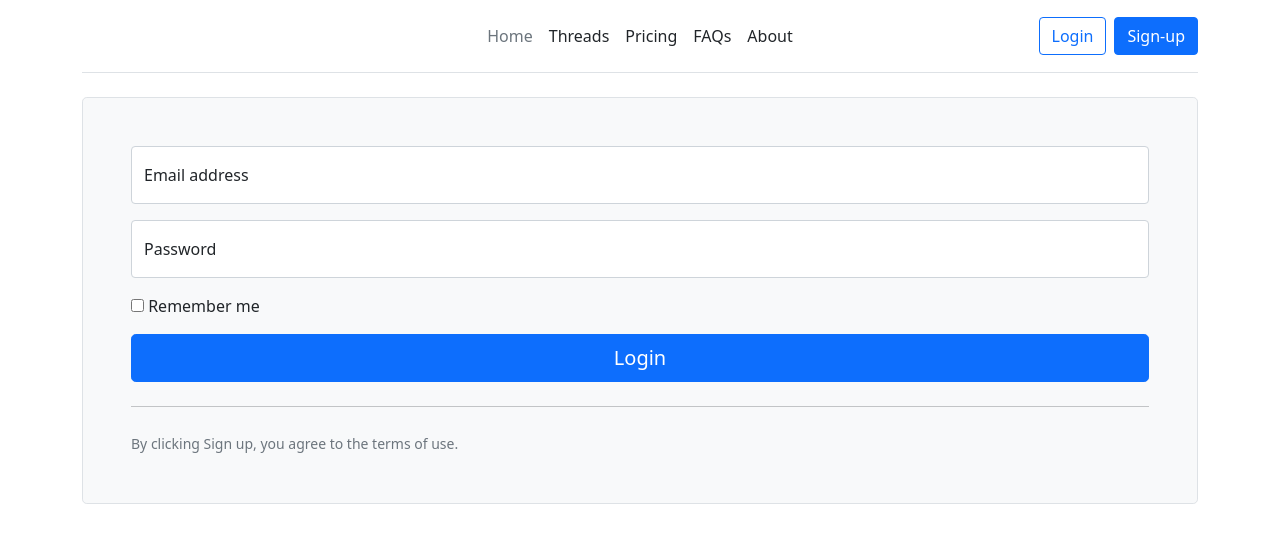
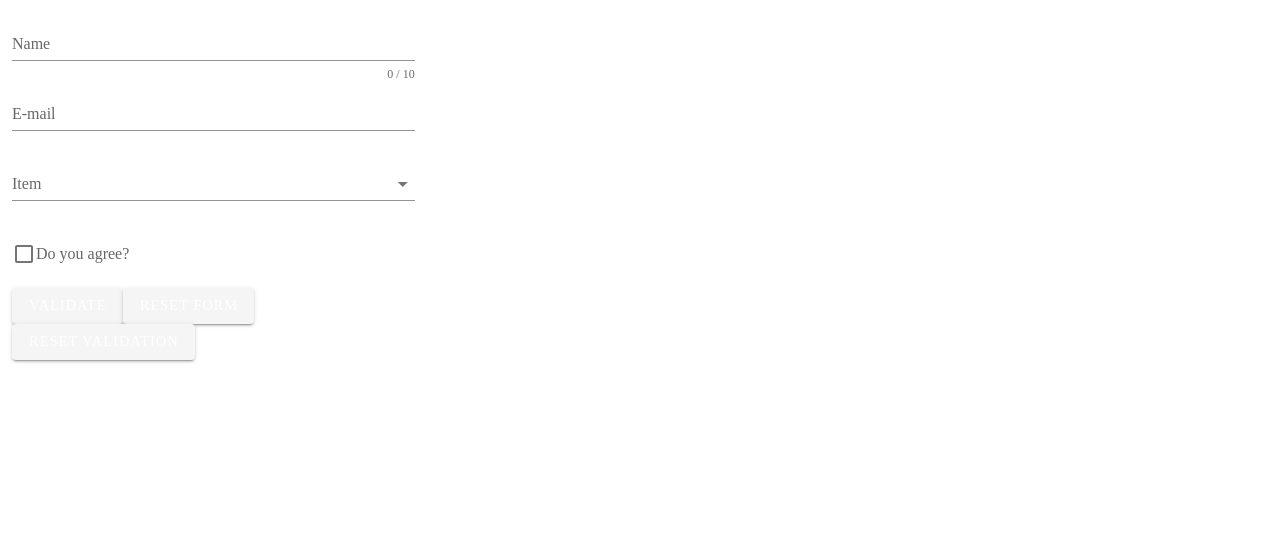
Before and after one commit to sa-bt/QuestonSystemClient, a Nuxt app: page /login in a window 1280 px wide. Shown: the top 542 px of the page. Built offline with nearby package versions, Linux system fonts and the light colour scheme; no server answers.

Commit message:
change ui package to the vuetify

```diff
--- a/components/Navbar.vue
+++ b/components/Navbar.vue
@@ -1,23 +1,23 @@
 <template>
-  <header class="d-flex flex-wrap align-items-center justify-content-center justify-content-md-between py-3 mb-4 border-bottom">
-    <a href="/" class="d-flex align-items-center col-md-3 mb-2 mb-md-0 text-dark text-decoration-none">
-      <svg class="bi me-2" width="40" height="32" role="img" aria-label="Bootstrap"><use xlink:href="#bootstrap"></use></svg>
-    </a>
+<!--  <header class="d-flex flex-wrap align-items-center justify-content-center justify-content-md-between py-3 mb-4 border-bottom">-->
+<!--    <a href="/" class="d-flex align-items-center col-md-3 mb-2 mb-md-0 text-dark text-decoration-none">-->
+<!--      <svg class="bi me-2" width="40" height="32" role="img" aria-label="Bootstrap"><use xlink:href="#bootstrap"></use></svg>-->
+<!--    </a>-->
 
-    <ul class="nav col-12 col-md-auto mb-2 justify-content-center mb-md-0">
-      <li><a href="#" class="nav-link px-2 link-secondary">Home</a></li>
-      <li><NuxtLink :to="{name:'threads'}" class="nav-link px-2 link-dark">Threads</NuxtLink></li>
-      <li><a href="#" class="nav-link px-2 link-dark">Pricing</a></li>
-      <li><a href="#" class="nav-link px-2 link-dark">FAQs</a></li>
-      <li><a href="#" class="nav-link px-2 link-dark">About</a></li>
-    </ul>
+<!--    <ul class="nav col-12 col-md-auto mb-2 justify-content-center mb-md-0">-->
+<!--      <li><a href="#" class="nav-link px-2 link-secondary">Home</a></li>-->
+<!--      <li><NuxtLink :to="{name:'threads'}" class="nav-link px-2 link-dark">Threads</NuxtLink></li>-->
+<!--      <li><a href="#" class="nav-link px-2 link-dark">Pricing</a></li>-->
+<!--      <li><a href="#" class="nav-link px-2 link-dark">FAQs</a></li>-->
+<!--      <li><a href="#" class="nav-link px-2 link-dark">About</a></li>-->
+<!--    </ul>-->
 
-    <div class="col-md-3 text-end" >
-      <a  @click.prevent="logout" class="btn btn-outline-primary me-2" v-if="$auth.loggedIn">Logout</a>
-      <NuxtLink :to="{name:'login'}"  class="btn btn-outline-primary me-2" v-if="!$auth.loggedIn">Login</NuxtLink>
-      <NuxtLink :to="{name:'register'}" type="button" class="btn btn-primary" v-if="!$auth.loggedIn">Sign-up</NuxtLink>
-    </div>
-  </header>
+<!--    <div class="col-md-3 text-end" >-->
+<!--      <a  @click.prevent="logout" class="btn btn-outline-primary me-2" v-if="$auth.loggedIn">Logout</a>-->
+<!--      <NuxtLink :to="{name:'login'}"  class="btn btn-outline-primary me-2" v-if="!$auth.loggedIn">Login</NuxtLink>-->
+<!--      <NuxtLink :to="{name:'register'}" type="button" class="btn btn-primary" v-if="!$auth.loggedIn">Sign-up</NuxtLink>-->
+<!--    </div>-->
+<!--  </header>-->
 </template>
 
 <script>
--- a/layouts/default.vue
+++ b/layouts/default.vue
@@ -1,8 +1,12 @@
 <template>
-  <div class="container">
-    <Navbar/>
-    <Nuxt/>
-  </div>
+  <v-container fluid>
+    <v-row class="d-flex justify-center">
+      <v-col cols="12" sm="8" md="4">
+        <Navbar/>
+        <Nuxt/>
+      </v-col>
+    </v-row>
+  </v-container>
 </template>
 
 <script>
--- a/nuxt.config.js
+++ b/nuxt.config.js
@@ -15,20 +15,21 @@ export default {
 
   // Global CSS: https://go.nuxtjs.dev/config-css
   css: [
-    "bootstrap/dist/css/bootstrap.min.css",
-    "bootstrap-icons/font/bootstrap-icons.css"
+
   ],
 
   // Plugins to run before rendering page: https://go.nuxtjs.dev/config-plugins
   plugins: [
-    {src: "@/plugins/bootstrap.js", mode: "client"}
   ],
 
   // Auto import components: https://go.nuxtjs.dev/config-components
   components: true,
 
   // Modules for dev and build (recommended): https://go.nuxtjs.dev/config-modules
-  buildModules: [],
+  buildModules: [
+    '@nuxtjs/vuetify',
+
+  ],
 
   // Modules: https://go.nuxtjs.dev/config-modules
   modules: [
--- a/package.json
+++ b/package.json
@@ -13,13 +13,12 @@
     "@nuxtjs/auth-next": "5.0.0-1624817847.21691f1",
     "@nuxtjs/axios": "^5.13.6",
     "@nuxtjs/pwa": "^3.3.5",
-    "bootstrap": "^5.1.1",
-    "bootstrap-icons": "^1.5.0",
     "core-js": "^3.15.1",
     "nuxt": "^2.15.8",
     "vuex": "^3.6.2"
   },
   "devDependencies": {
+    "@nuxtjs/vuetify": "^1.12.2",
     "eslint-config-prettier": "^8.3.0",
     "prettier": "^2.3.2"
   }
--- a/pages/login.vue
+++ b/pages/login.vue
@@ -1,37 +1,101 @@
 <template>
-  <form class="p-4 p-md-5 border rounded-3 bg-light">
-    <div class="form-floating mb-3">
-      <input type="email" class="form-control" id="floatingInput" v-model="form.email" placeholder="name@example.com">
-      <label for="floatingInput">Email address</label>
-    </div>
-    <div class="form-floating mb-3">
-      <input type="password" class="form-control" id="floatingPassword" v-model="form.password" placeholder="Password">
-      <label for="floatingPassword">Password</label>
-    </div>
-    <div class="checkbox mb-3">
-      <label>
-        <input type="checkbox" value="remember-me"> Remember me
-      </label>
-    </div>
-    <button class="w-100 btn btn-lg btn-primary" type="submit" @click.prevent="login">Login</button>
-    <hr class="my-4">
-    <small class="text-muted">By clicking Sign up, you agree to the terms of use.</small>
-  </form>
+        <v-form
+          ref="form"
+          v-model="valid"
+          lazy-validation
+        >
+          <v-text-field
+            v-model="password"
+            :counter="10"
+            :rules="passwordRules"
+            label="Name"
+            required
+          ></v-text-field>
+
+          <v-text-field
+            v-model="email"
+            :rules="emailRules"
+            label="E-mail"
+            required
+          ></v-text-field>
+
+          <v-select
+            v-model="select"
+            :items="items"
+            :rules="[v => !!v || 'Item is required']"
+            label="Item"
+            required
+          ></v-select>
+
+          <v-checkbox
+            v-model="checkbox"
+            :rules="[v => !!v || 'You must agree to continue!']"
+            label="Do you agree?"
+            required
+          ></v-checkbox>
+
+          <v-btn
+            :disabled="!valid"
+            color="success"
+            class="mr-4"
+            @click="validate"
+          >
+            Validate
+          </v-btn>
+
+          <v-btn
+            color="error"
+            class="mr-4"
+            @click="reset"
+          >
+            Reset Form
+          </v-btn>
+
+          <v-btn
+            color="warning"
+            @click="resetValidation"
+          >
+            Reset Validation
+          </v-btn>
+        </v-form>
+
 </template>
 
 <script>
     export default {
         name: "login",
+        data: () => ({
+            valid: true,
+            password: '',
+            passwordRules: [
+                v => !!v || 'Name is required',
+                v => (v && v.length <= 10) || 'Name must be less than 10 characters',
+            ],
+            email: '',
+            emailRules: [
+                v => !!v || 'E-mail is required',
+                v => /.+@.+\..+/.test(v) || 'E-mail must be valid',
+            ],
+            select: null,
+            items: [
+                'Item 1',
+                'Item 2',
+                'Item 3',
+                'Item 4',
+            ],
+            checkbox: false,
+        }),
 
-        data() {
-            return {
-                form: {
-                    email: null,
-                    password: null
-                }
-            }
-        },
         methods: {
+            validate() {
+                this.$refs.form.validate()
+            },
+            reset() {
+                this.$refs.form.reset()
+            },
+            resetValidation() {
+                this.$refs.form.resetValidation()
+            },
             async login() {
                 try {
                     await this.$auth.loginWith('laravelSanctum', {
@@ -45,7 +109,8 @@
                 }
 
             }
-        }
+        },
+
     }
 </script>
 
--- a/plugins/bootstrap.js
+++ /dev/null
@@ -1,3 +0,0 @@
-import "bootstrap/dist/js/bootstrap.bundle";
-// import "bootstrap/dist/css/bootstrap.min.css";
-// import "bootstrap-icons/font/bootstrap-icons.css";
```
Also changed, not shown: 1 other file (tests, documents, lock files or other folders).
